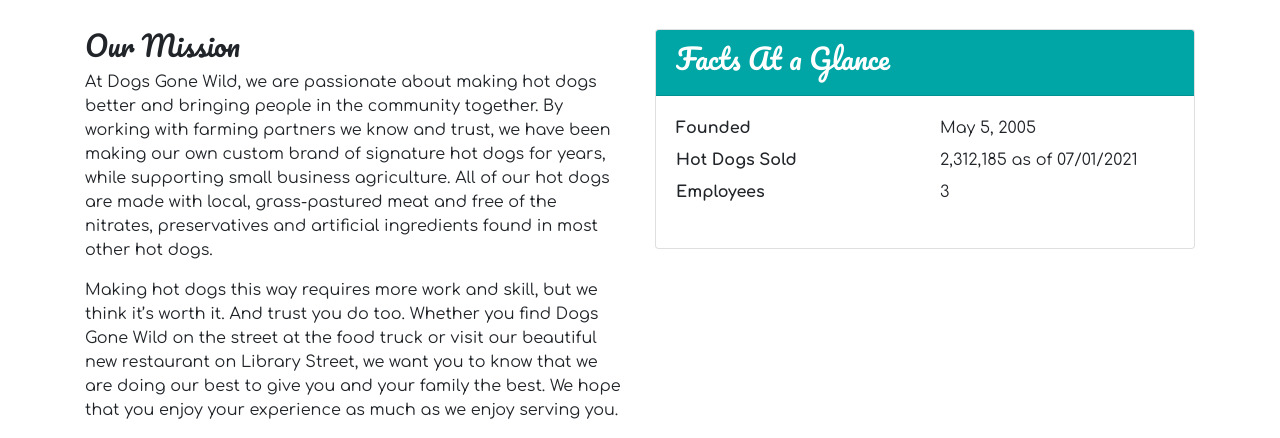
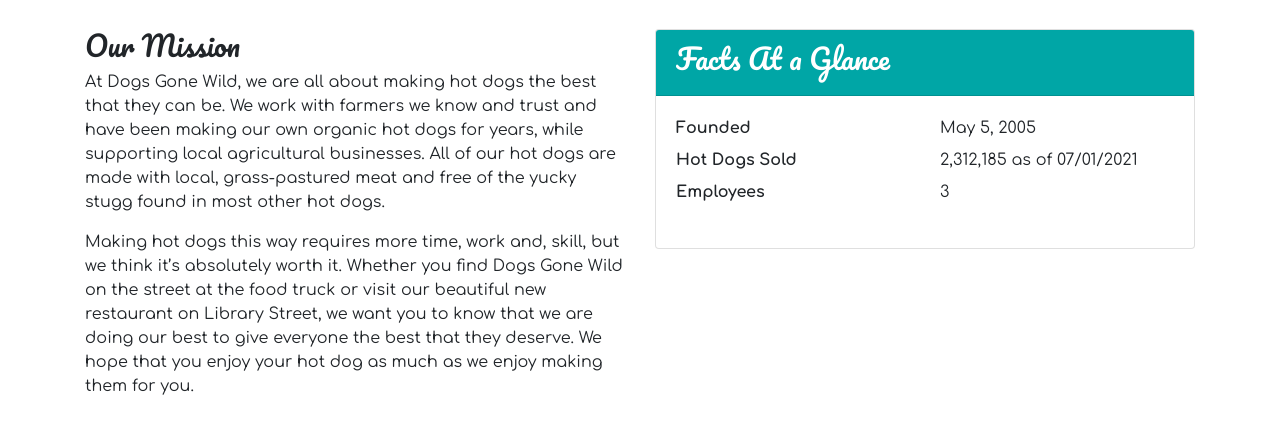
Before and after one commit to amad3usz/cautious-garbanzo, a React (Create React App) app: page /aboutus in a window 1280 px wide. Shown: the part 459-897 px from the top of the page. Built offline with nearby package versions, Linux system fonts and the light colour scheme.

Commit message:
minor edit

```diff
--- a/src/components/AboutComponent.js
+++ b/src/components/AboutComponent.js
@@ -21,14 +21,13 @@
 				<div className="col-sm-6">
 					<h3>Our Mission</h3>
 					<p>
-						At Dogs Gone Wild, we are passionate about making hot dogs better and bringing people in the community together. By working with farming partners we know and trust, we have
-						been making our own custom brand of signature hot dogs for years, while supporting small business agriculture. All of our hot dogs are made with local, grass-pastured meat and
-						free of the nitrates, preservatives and artificial ingredients found in most other hot dogs.
+						At Dogs Gone Wild, we are all about making hot dogs the best that they can be. We work with farmers we know and trust and have been making our own organic hot dogs for years,
+						while supporting local agricultural businesses. All of our hot dogs are made with local, grass-pastured meat and free of the yucky stugg found in most other hot dogs.
 					</p>
 					<p>
-						Making hot dogs this way requires more work and skill, but we think it’s worth it. And trust you do too. Whether you find Dogs Gone Wild on the street at the food truck or
-						visit our beautiful new restaurant on Library Street, we want you to know that we are doing our best to give you and your family the best. We hope that you enjoy your
-						experience as much as we enjoy serving you.
+						Making hot dogs this way requires more time, work and, skill, but we think it’s absolutely worth it. Whether you find Dogs Gone Wild on the street at the food truck or visit
+						our beautiful new restaurant on Library Street, we want you to know that we are doing our best to give everyone the best that they deserve. We hope that you enjoy your hot dog
+						as much as we enjoy making them for you.
 					</p>
 				</div>
 				<div className="col-sm-6">
```
